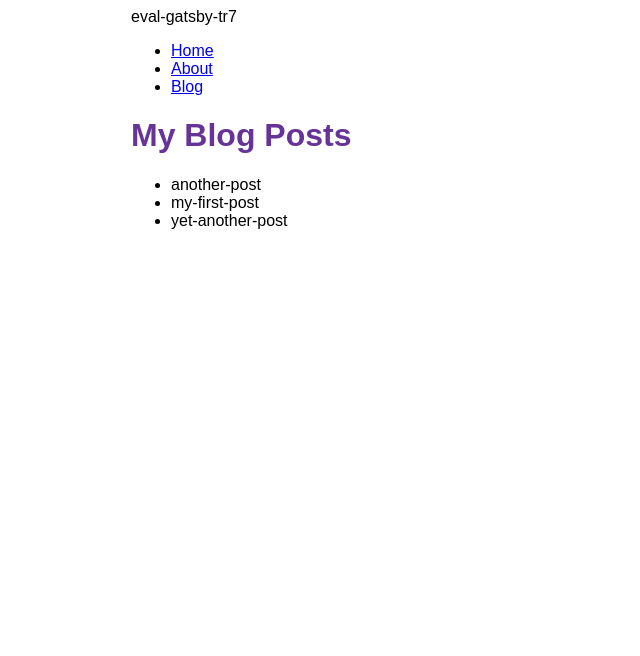
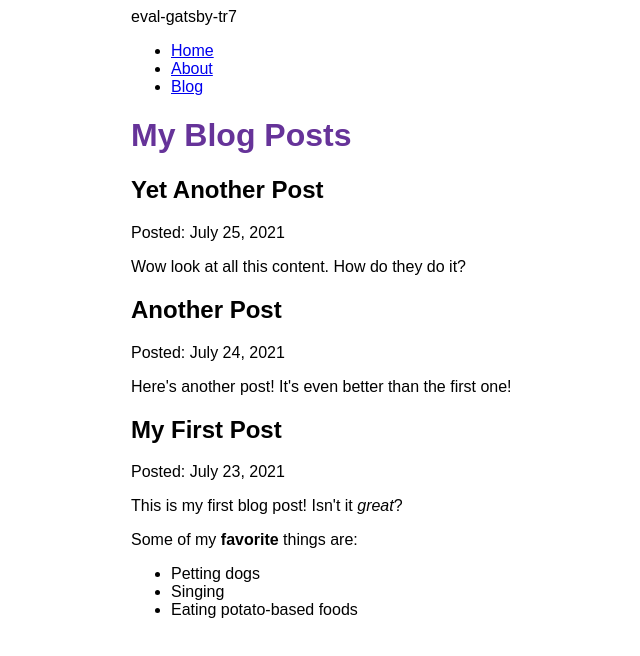
Before and after one commit to sitruong-tr7/eval-gatsby, a Gatsby site: page /blog in a window 1280 px wide. Shown: the whole page, without its empty margins (259-899 px from the left). Built offline with nearby package versions, Linux system fonts and the light colour scheme; Gatsby itself is replaced by a stand-in of ours.

Commit message:
Finished Gatsby Tutorial Part 5

```diff
--- a/blog/another-post.mdx
+++ b/blog/another-post.mdx
@@ -0,0 +1,6 @@
+---
+title: "Another Post"
+date: "2021-07-24"
+---
+
+Here's another post! It's even better than the first one!
--- a/blog/my-first-post.mdx
+++ b/blog/my-first-post.mdx
@@ -0,0 +1,12 @@
+---
+title: "My First Post"
+date: "2021-07-23"
+---
+
+This is my first blog post! Isn't it _great_?
+
+Some of my **favorite** things are:
+
+- Petting dogs
+- Singing
+- Eating potato-based foods
--- a/blog/yet-another-post.mdx
+++ b/blog/yet-another-post.mdx
@@ -0,0 +1,6 @@
+---
+title: "Yet Another Post"
+date: "2021-07-25"
+---
+
+Wow look at all this content. How do they do it?
--- a/gatsby-config.js
+++ b/gatsby-config.js
@@ -13,5 +13,6 @@ module.exports = {
         path: `${__dirname}/blog`,
       },
     },
+    "gatsby-plugin-mdx",
   ],
 };
--- a/package.json
+++ b/package.json
@@ -15,8 +15,11 @@
     "clean": "gatsby clean"
   },
   "dependencies": {
+    "@mdx-js/mdx": "^1.6.22",
+    "@mdx-js/react": "^1.6.22",
     "gatsby": "^4.0.0",
     "gatsby-plugin-image": "^2.0.0",
+    "gatsby-plugin-mdx": "^3.0.0",
     "gatsby-plugin-sharp": "^4.0.0",
     "gatsby-source-filesystem": "^4.0.0",
     "react": "^17.0.1",
--- a/src/pages/blog.js
+++ b/src/pages/blog.js
@@ -3,30 +3,32 @@ import Layout from "../components/layout";
 
 import { graphql } from "gatsby";
 
+import { MDXRenderer } from "gatsby-plugin-mdx";
+
 const BlogPage = ({ data }) => {
   // console.log(data);
   return (
     <Layout pageTitle="My Blog Posts">
-      <ul>
-        {data.allFile.nodes.map((node) => (
-          <li key={node.name}>{node.name}</li>
-        ))}
-      </ul>
+      {data.allMdx.nodes.map((node) => (
+        <article key={node.id}>
+          <h2>{node.frontmatter.title}</h2>
+          <p>Posted: {node.frontmatter.date}</p>
+          <MDXRenderer>{node.body}</MDXRenderer>
+        </article>
+      ))}
     </Layout>
   );
 };
-export const querytr7 = graphql`
+export const query = graphql`
   query {
-    site {
-      siteMetadata {
-        title
-        siteUrl
-        description
-      }
-    }
-    allFile {
+    allMdx(sort: { fields: frontmatter___date, order: DESC }) {
       nodes {
-        name
+        frontmatter {
+          date(formatString: "MMMM D, YYYY")
+          title
+        }
+        id
+        body
       }
     }
   }
```
Also changed, not shown: 1 other file.
